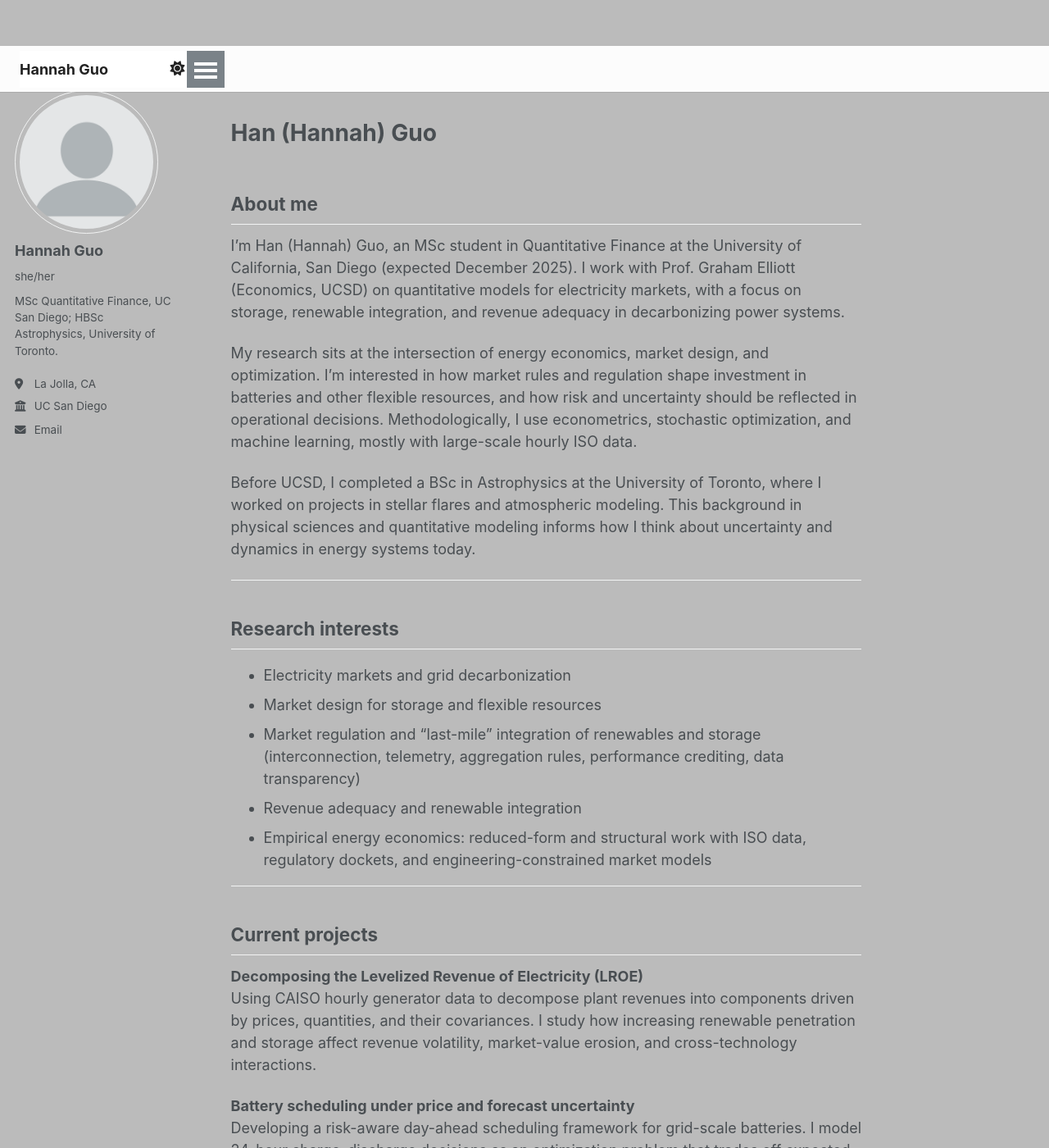
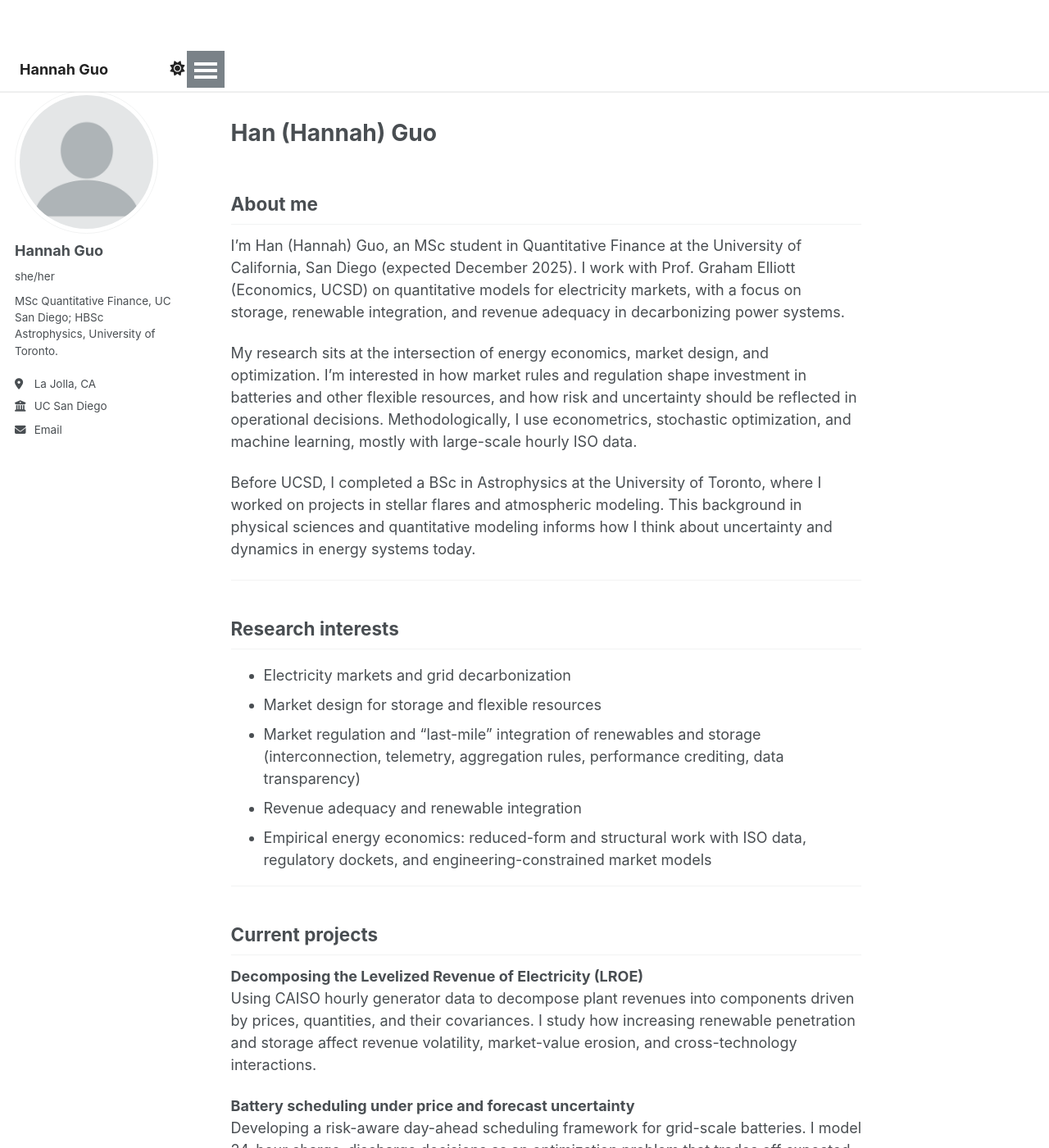
Before and after one commit to itshannahulu/itshannahulu.github.io, a Jekyll site: the page built from _pages/about.md, in a window 1280 px wide and 1400 px high. Shown: the whole window at 82% size. Built offline with Jekyll 4.4.1, drawn with Linux system fonts in a browser that asks for light colours; a script that is not in the unit is left out.

Commit message:
Refactor masthead styles and remove unused rules

```diff
--- a/assets/css/main.scss
+++ b/assets/css/main.scss
@@ -42,83 +42,37 @@
     "vendor/font-awesome/brands"
 ;
 
-/* ============================
-   CUSTOM OVERRIDES
-   ============================ */
-
-/* remove any hero space that might be injected */
-.page__hero, .page__hero--overlay { display:none !important; }
-.initial-content { margin-top:0 !important; padding-top:0 !important; }
-
-/* wallpaper */
-body{
-  background: url("/files/bg.png") center/cover fixed no-repeat;
-}
-
-/* transparent content panels */
-.page,
-.page__inner,
-.page__content,
-.page__footer,
-.initial-content{
-  background: transparent !important;
-  box-shadow: none !important;
-}
-
-/* sticky, full-width top bar */
-:root { --masthead-h: 56px; } /* adjust if your bar is taller */
+/* === Sticky, full-width top bar === */
+:root { --masthead-h: 56px; }        /* adjust if your bar is taller */
+html, body { margin: 0; padding: 0; }
 
 .masthead{
-  position: sticky;
+  position: sticky;                  /* stays at top while scrolling */
   top: 0;
   z-index: 1000;
-  background: rgba(255,255,255,0.95);   /* #fff for fully solid */
-  backdrop-filter: blur(6px);
+  background: rgba(255,255,255,0.95); /* or #fff */
+  backdrop-filter: blur(6px);         /* optional frosted effect */
   box-shadow: 0 1px 0 rgba(0,0,0,.08);
   border: 0;
-  margin: 0 !important;
 }
 
 .masthead__inner-wrap{
-  max-width: 100% !important;           /* span the window (no centered pill) */
+  max-width: 100% !important;         /* full width, not a centered pill */
   height: var(--masthead-h);
   display: flex; align-items: center;
-  padding: 0 24px;
+  padding: 0 24px;                    /* side gutters */
 }
 
-/* kill the inner white capsule */
 .masthead .greedy-nav{
-  background: transparent !important;
-  border: 0 !important;
-  border-radius: 0 !important;
-  box-shadow: none !important;
+  background: transparent !important; /* kill inner capsule */
+  border: 0 !important; border-radius: 0 !important; box-shadow: none !important;
   width: 100% !important;
 }
 
-/* nav text color over the bar */
 .masthead .site-title,
 .masthead .greedy-nav .visible-links > li > a,
-.masthead .greedy-nav .greedy-nav__toggle{
-  color: #222 !important;
-}
+.masthead .greedy-nav .greedy-nav__toggle { color: #222 !important; }
 
-/* remove any thin lines some skins add */
-.masthead::before,
-.masthead::after,
-.masthead__inner-wrap::before,
-.masthead__inner-wrap::after,
-.masthead .greedy-nav::before,
-.masthead .greedy-nav::after{
-  display: none !important;
-  border: 0 !important;
-}
-
-/* optional: soft global haze to keep text readable over busy images */
-body::before{
-  content:"";
-  position: fixed;
-  inset: 0;
-  background: rgba(255,255,255,0.30);   /* tweak 0.25–0.45 or remove */
-  pointer-events: none;
-  z-index: 0;
-}
+/* remove any hero gap if a banner was rendered elsewhere */
+.page__hero, .page__hero--overlay { display:none !important; }
+.initial-content { margin-top: 0 !important; }  /* sticky keeps its own space */
```
